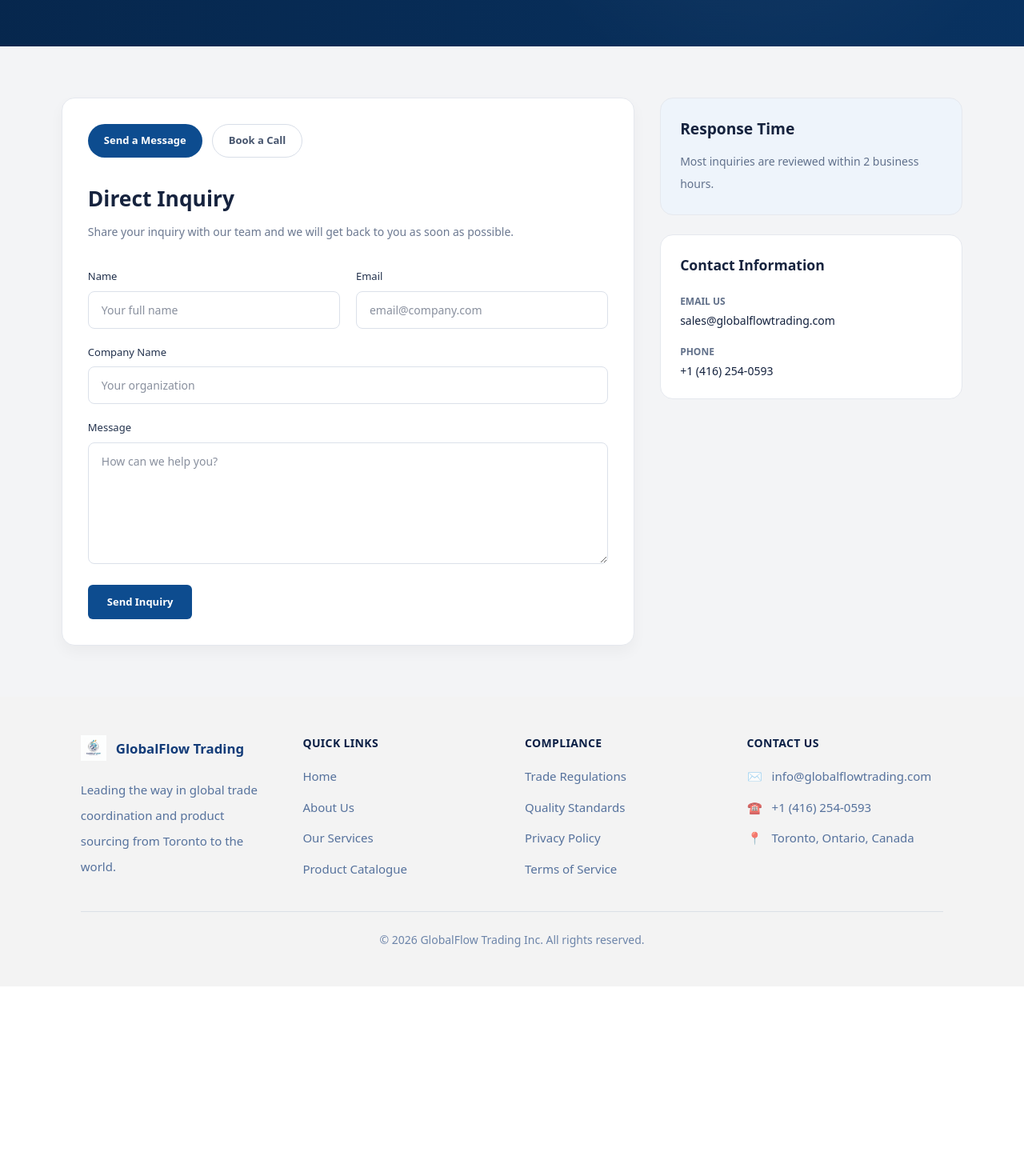
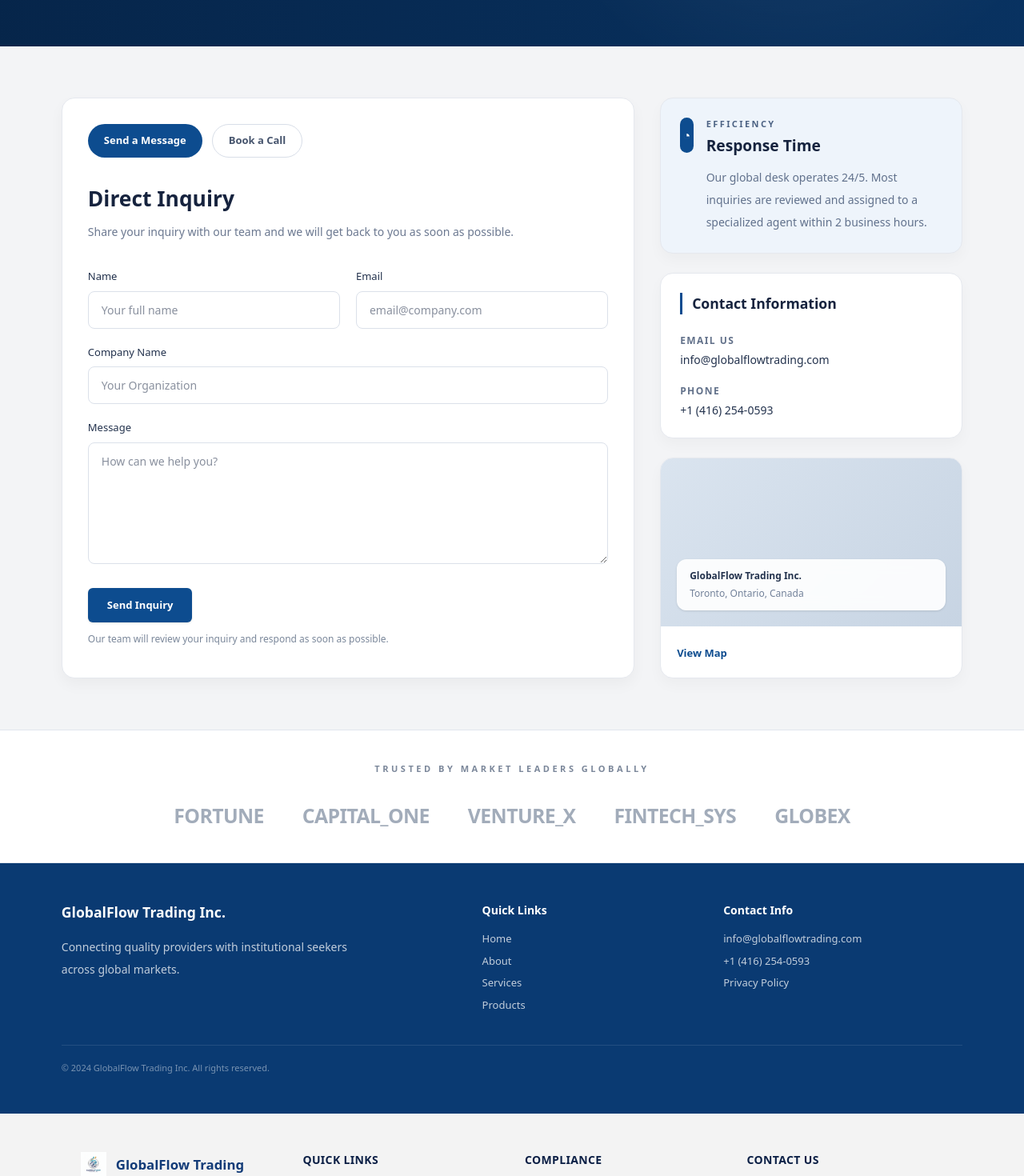
Before and after one commit to Andy-School-Code/GlobalFlow-Website, a Next.js app in the folder nextjs-site/: page /contact in a window 1280 px wide. Shown: the part 420-1890 px from the top of the page at 80% size. Before the commit the page ends 1653 px from the top, so only its background shows below. Built offline with nearby package versions, Linux system fonts and the light colour scheme.

Commit message:
Refine contact page layout and information sections

```diff
--- a/nextjs-site/app/contact/page.tsx
+++ b/nextjs-site/app/contact/page.tsx
@@ -18,9 +18,10 @@ export default function ContactPage() {
     <main className="bg-[#f3f4f6] pt-20 text-[#13213d]">
       {/* DESKTOP / TABLET */}
       <div className="hidden md:block">
+        {/* Hero */}
         <section className="relative overflow-hidden bg-[#0d4c8f]">
-          <div className="absolute inset-0 bg-[linear-gradient(90deg,rgba(5,31,63,0.82),rgba(5,31,63,0.58))]" />
-          <div className="absolute inset-0 bg-[radial-gradient(circle_at_75%_30%,rgba(255,255,255,0.06),transparent_35%)]" />
+          <div className="absolute inset-0 bg-[linear-gradient(90deg,rgba(5,31,63,0.86),rgba(5,31,63,0.58))]" />
+          <div className="absolute inset-0 bg-[radial-gradient(circle_at_78%_26%,rgba(255,255,255,0.08),transparent_34%)]" />
 
           <div className="relative mx-auto w-[88%] py-16 lg:py-20">
             <div className="max-w-2xl">
@@ -37,11 +38,11 @@ export default function ContactPage() {
           </div>
         </section>
 
+        {/* Main content */}
         <section className="mx-auto w-[88%] py-14 lg:py-16">
           <div className="grid gap-8 lg:grid-cols-[1.8fr_0.95fr]">
             {/* Left form area */}
             <div className="rounded-2xl border border-[#e5e8ee] bg-white p-8 shadow-[0_8px_18px_rgba(0,0,0,0.04)]">
-              {/* Toggle buttons */}
               <div className="flex flex-wrap gap-3">
                 <button
                   type="button"
@@ -90,8 +91,10 @@ export default function ContactPage() {
                     </label>
                     <input
                       type="text"
-                      placeholder="Your full name"
-                      className="w-full rounded-lg border border-[#dbe1ea] px-4 py-3 text-[14px] outline-none focus:border-[#0d4c8f]"
+                      placeholder={
+                        formMode === "message" ? "Your full name" : "John Doe"
+                      }
+                      className="w-full rounded-lg border border-[#dbe1ea] bg-white px-4 py-3 text-[14px] outline-none transition focus:border-[#0d4c8f]"
                     />
                   </div>
 
@@ -102,7 +105,7 @@ export default function ContactPage() {
                     <input
                       type="email"
                       placeholder="email@company.com"
-                      className="w-full rounded-lg border border-[#dbe1ea] px-4 py-3 text-[14px] outline-none focus:border-[#0d4c8f]"
+                      className="w-full rounded-lg border border-[#dbe1ea] bg-white px-4 py-3 text-[14px] outline-none transition focus:border-[#0d4c8f]"
                     />
                   </div>
                 </div>
@@ -113,8 +116,8 @@ export default function ContactPage() {
                   </label>
                   <input
                     type="text"
-                    placeholder="Your organization"
-                    className="w-full rounded-lg border border-[#dbe1ea] px-4 py-3 text-[14px] outline-none focus:border-[#0d4c8f]"
+                    placeholder="Your Organization"
+                    className="w-full rounded-lg border border-[#dbe1ea] bg-white px-4 py-3 text-[14px] outline-none transition focus:border-[#0d4c8f]"
                   />
                 </div>
 
@@ -126,7 +129,7 @@ export default function ContactPage() {
                     <textarea
                       rows={6}
                       placeholder="How can we help you?"
-                      className="w-full rounded-lg border border-[#dbe1ea] px-4 py-3 text-[14px] outline-none focus:border-[#0d4c8f]"
+                      className="w-full rounded-lg border border-[#dbe1ea] bg-white px-4 py-3 text-[14px] outline-none transition focus:border-[#0d4c8f]"
                     />
                   </div>
                 ) : (
@@ -138,7 +141,7 @@ export default function ContactPage() {
                       <textarea
                         rows={4}
                         placeholder="Tell us the purpose of the meeting"
-                        className="w-full rounded-lg border border-[#dbe1ea] px-4 py-3 text-[14px] outline-none focus:border-[#0d4c8f]"
+                        className="w-full rounded-lg border border-[#dbe1ea] bg-white px-4 py-3 text-[14px] outline-none transition focus:border-[#0d4c8f]"
                       />
                     </div>
 
@@ -149,7 +152,7 @@ export default function ContactPage() {
                         </label>
                         <input
                           type="date"
-                          className="w-full rounded-lg border border-[#dbe1ea] px-4 py-3 text-[14px] outline-none focus:border-[#0d4c8f]"
+                          className="w-full rounded-lg border border-[#dbe1ea] bg-white px-4 py-3 text-[14px] outline-none transition focus:border-[#0d4c8f]"
                         />
                       </div>
 
@@ -157,7 +160,7 @@ export default function ContactPage() {
                         <label className="mb-2 block text-[13px] font-medium text-[#23324d]">
                           Preferred Time
                         </label>
-                        <select className="w-full rounded-lg border border-[#dbe1ea] px-4 py-3 text-[14px] outline-none focus:border-[#0d4c8f]">
+                        <select className="w-full rounded-lg border border-[#dbe1ea] bg-white px-4 py-3 text-[14px] outline-none transition focus:border-[#0d4c8f]">
                           <option>9:00 AM</option>
                           <option>11:00 AM</option>
                           <option>1:00 PM</option>
@@ -169,54 +172,150 @@ export default function ContactPage() {
                   </>
                 )}
 
+                <div className="pt-1">
                   <button
                     type="submit"
-                  className="rounded-md bg-[#0d4c8f] px-6 py-3 text-[13px] font-semibold text-white"
+                    className="rounded-md bg-[#0d4c8f] px-6 py-3 text-[13px] font-semibold text-white shadow-sm transition hover:opacity-90"
                   >
+                    {formMode === "message" ? "Send Inquiry" : "Schedule Call"}
+                  </button>
+
+                  <p className="mt-3 text-[12px] text-[#7a879a]">
                     {formMode === "message"
-                    ? "Send Inquiry"
-                    : "Schedule Call"}
-                </button>
+                      ? "Our team will review your inquiry and respond as soon as possible."
+                      : "Our team will review your request and confirm your preferred meeting slot."}
+                  </p>
+                </div>
               </form>
             </div>
 
-            {/* Right side info stays same */}
+            {/* Right side info */}
             <aside className="space-y-6">
-              <div className="rounded-2xl border border-[#e5e8ee] bg-[#eef4fb] p-6">
-                <h3 className="text-[1.2rem] font-semibold text-[#16233e]">
+              <div className="rounded-2xl border border-[#e5e8ee] bg-[#eef4fb] p-6 shadow-[0_8px_18px_rgba(0,0,0,0.03)]">
+                <div className="flex items-start gap-4">
+                  <div className="flex h-11 w-11 items-center justify-center rounded-xl bg-[#0d4c8f] text-white">
+                    ◔
+                  </div>
+
+                  <div>
+                    <p className="text-[11px] font-semibold uppercase tracking-[0.22em] text-[#4d6384]">
+                      Efficiency
+                    </p>
+                    <h3 className="mt-1 text-[1.2rem] font-semibold text-[#16233e]">
                       Response Time
                     </h3>
                     <p className="mt-3 text-[14px] leading-7 text-[#61718c]">
-                  Most inquiries are reviewed within 2 business hours.
+                      Our global desk operates 24/5. Most inquiries are reviewed
+                      and assigned to a specialized agent within 2 business
+                      hours.
                     </p>
                   </div>
+                </div>
+              </div>
 
-              <div className="rounded-2xl border border-[#e5e8ee] bg-white p-6">
-                <h3 className="text-[1.1rem] font-semibold text-[#16233e]">
+              <div className="rounded-2xl border border-[#e5e8ee] bg-white p-6 shadow-[0_8px_18px_rgba(0,0,0,0.03)]">
+                <h3 className="border-l-[3px] border-[#0d4c8f] pl-3 text-[1.1rem] font-semibold text-[#16233e]">
                   Contact Information
                 </h3>
 
                 <div className="mt-6 space-y-5">
                   <div>
-                    <p className="text-[12px] font-semibold uppercase text-[#62718a]">
+                    <p className="text-[12px] font-semibold uppercase tracking-[0.12em] text-[#62718a]">
                       Email Us
                     </p>
-                    <p className="mt-1 text-[14px]">
-                      sales@globalflowtrading.com
+                    <p className="mt-1 text-[14px] text-[#23324d]">
+                      info@globalflowtrading.com
                     </p>
                   </div>
 
                   <div>
-                    <p className="text-[12px] font-semibold uppercase text-[#62718a]">
+                    <p className="text-[12px] font-semibold uppercase tracking-[0.12em] text-[#62718a]">
                       Phone
                     </p>
-                    <p className="mt-1 text-[14px]">
+                    <p className="mt-1 text-[14px] text-[#23324d]">
                       +1 (416) 254-0593
                     </p>
                   </div>
                 </div>
               </div>
+
+              <div className="overflow-hidden rounded-2xl border border-[#e5e8ee] bg-white shadow-[0_8px_18px_rgba(0,0,0,0.03)]">
+                <div className="flex h-[210px] items-end bg-[linear-gradient(135deg,#dae4ef,#c7d4e3)] p-5">
+                  <div className="w-full rounded-xl bg-white/90 px-4 py-3 shadow-sm backdrop-blur">
+                    <p className="text-[12px] font-semibold text-[#23324d]">
+                      GlobalFlow Trading Inc.
+                    </p>
+                    <p className="mt-1 text-[12px] text-[#728199]">
+                      Toronto, Ontario, Canada
+                    </p>
+                  </div>
+                </div>
+
+                <div className="p-5">
+                  <Link
+                    href="#"
+                    className="text-[13px] font-semibold text-[#0d4c8f]"
+                  >
+                    View Map
+                  </Link>
+                </div>
+              </div>
             </aside>
+          </div>
+        </section>
+
+        {/* Trusted strip */}
+        <section className="border-y border-[#e1e6ee] bg-white py-10">
+          <div className="mx-auto w-[88%] text-center">
+            <p className="text-[11px] font-semibold uppercase tracking-[0.32em] text-[#7b879a]">
+              Trusted by market leaders globally
+            </p>
+
+            <div className="mt-8 flex flex-wrap items-center justify-center gap-x-12 gap-y-4 text-[1.55rem] font-semibold tracking-tight text-[#a2acba]">
+              <span>FORTUNE</span>
+              <span>CAPITAL_ONE</span>
+              <span>VENTURE_X</span>
+              <span>FINTECH_SYS</span>
+              <span>GLOBEX</span>
+            </div>
+          </div>
+        </section>
+
+        {/* Footer-like block */}
+        <section className="bg-[#0a3a72] py-12 text-white">
+          <div className="mx-auto grid w-[88%] gap-10 md:grid-cols-[1.3fr_0.7fr_0.8fr]">
+            <div>
+              <h3 className="text-[1.1rem] font-semibold">
+                GlobalFlow Trading Inc.
+              </h3>
+              <p className="mt-4 max-w-sm text-[14px] leading-7 text-white/75">
+                Connecting quality providers with institutional seekers across
+                global markets.
+              </p>
+            </div>
+
+            <div>
+              <h4 className="text-[14px] font-semibold">Quick Links</h4>
+              <div className="mt-4 space-y-2 text-[13px] text-white/75">
+                <p>Home</p>
+                <p>About</p>
+                <p>Services</p>
+                <p>Products</p>
+              </div>
+            </div>
+
+            <div>
+              <h4 className="text-[14px] font-semibold">Contact Info</h4>
+              <div className="mt-4 space-y-2 text-[13px] text-white/75">
+                <p>info@globalflowtrading.com</p>
+                <p>+1 (416) 254-0593</p>
+                <p>Privacy Policy</p>
+              </div>
+            </div>
+          </div>
+
+          <div className="mx-auto mt-10 w-[88%] border-t border-white/10 pt-5 text-[11px] text-white/45">
+            © 2024 GlobalFlow Trading Inc. All rights reserved.
           </div>
         </section>
       </div>
@@ -224,22 +323,35 @@ export default function ContactPage() {
       {/* MOBILE */}
       <div className="md:hidden">
         <section className="mx-auto w-[88%] py-6">
-          <div className="rounded-2xl bg-[#0d4c8f] px-5 py-8 text-white">
-            <h1 className="text-[2rem] font-bold">Get In Touch</h1>
+          {/* Hero */}
+          <div className="relative overflow-hidden rounded-2xl bg-[#0d4c8f]">
+            <div className="absolute inset-0 bg-[linear-gradient(180deg,rgba(7,27,53,0.10),rgba(7,27,53,0.65))]" />
+            <div className="relative px-5 py-8">
+              <p className="inline-block rounded-md bg-white/15 px-2.5 py-1 text-[10px] font-semibold uppercase tracking-[0.15em] text-white">
+                Support
+              </p>
+
+              <h1 className="mt-4 text-[2rem] font-bold leading-tight text-white">
+                Get In Touch
+              </h1>
+
               <p className="mt-3 text-[14px] leading-6 text-white/85">
-              Interested in working with GlobalFlow Trading Inc.?
+                Interested in working with GlobalFlow Trading Inc.? Contact us
+                below.
               </p>
             </div>
+          </div>
 
-          <section className="mt-6 rounded-2xl border border-[#e5e8ee] bg-white p-5">
-            <div className="flex gap-3">
+          {/* Form card */}
+          <section className="mt-6 rounded-2xl border border-[#e5e8ee] bg-white p-5 shadow-[0_6px_14px_rgba(0,0,0,0.03)]">
+            <div className="flex flex-wrap gap-3">
               <button
                 type="button"
                 onClick={() => setFormMode("message")}
                 className={`rounded-full px-4 py-2 text-[12px] font-semibold ${
                   formMode === "message"
                     ? "bg-[#0d4c8f] text-white"
-                    : "border border-[#d8dee8]"
+                    : "border border-[#d8dee8] bg-white text-[#46546d]"
                 }`}
               >
                 Message
@@ -251,7 +363,7 @@ export default function ContactPage() {
                 className={`rounded-full px-4 py-2 text-[12px] font-semibold ${
                   formMode === "call"
                     ? "bg-[#0d4c8f] text-white"
-                    : "border border-[#d8dee8]"
+                    : "border border-[#d8dee8] bg-white text-[#46546d]"
                 }`}
               >
                 Book a Call
@@ -259,43 +371,85 @@ export default function ContactPage() {
             </div>
 
             <form className="mt-6 space-y-4">
+              <div>
+                <label className="mb-2 block text-[13px] font-medium text-[#23324d]">
+                  Name
+                </label>
                 <input
                   type="text"
                   placeholder="John Doe"
-                className="w-full rounded-lg border border-[#dbe1ea] px-4 py-3"
+                  className="w-full rounded-lg border border-[#dbe1ea] bg-white px-4 py-3 text-[14px] outline-none"
                 />
+              </div>
 
+              <div>
+                <label className="mb-2 block text-[13px] font-medium text-[#23324d]">
+                  Email Address
+                </label>
                 <input
                   type="email"
-                placeholder="john@xyz.com"
-                className="w-full rounded-lg border border-[#dbe1ea] px-4 py-3"
+                  placeholder="john@globalflow.com"
+                  className="w-full rounded-lg border border-[#dbe1ea] bg-white px-4 py-3 text-[14px] outline-none"
                 />
+              </div>
+
+              <div>
+                <label className="mb-2 block text-[13px] font-medium text-[#23324d]">
+                  Company Name
+                </label>
+                <input
+                  type="text"
+                  placeholder="Your Company"
+                  className="w-full rounded-lg border border-[#dbe1ea] bg-white px-4 py-3 text-[14px] outline-none"
+                />
+              </div>
 
               {formMode === "message" ? (
+                <div>
+                  <label className="mb-2 block text-[13px] font-medium text-[#23324d]">
+                    Message
+                  </label>
                   <textarea
                     rows={5}
                     placeholder="How can we help you today?"
-                  className="w-full rounded-lg border border-[#dbe1ea] px-4 py-3"
+                    className="w-full rounded-lg border border-[#dbe1ea] bg-white px-4 py-3 text-[14px] outline-none"
                   />
+                </div>
               ) : (
                 <>
+                  <div>
+                    <label className="mb-2 block text-[13px] font-medium text-[#23324d]">
+                      Reason for Booking
+                    </label>
                     <textarea
                       rows={4}
                       placeholder="Reason for booking"
-                    className="w-full rounded-lg border border-[#dbe1ea] px-4 py-3"
+                      className="w-full rounded-lg border border-[#dbe1ea] bg-white px-4 py-3 text-[14px] outline-none"
                     />
+                  </div>
 
+                  <div>
+                    <label className="mb-2 block text-[13px] font-medium text-[#23324d]">
+                      Preferred Date
+                    </label>
                     <input
                       type="date"
-                    className="w-full rounded-lg border border-[#dbe1ea] px-4 py-3"
+                      className="w-full rounded-lg border border-[#dbe1ea] bg-white px-4 py-3 text-[14px] outline-none"
                     />
+                  </div>
 
-                  <select className="w-full rounded-lg border border-[#dbe1ea] px-4 py-3">
+                  <div>
+                    <label className="mb-2 block text-[13px] font-medium text-[#23324d]">
+                      Preferred Time
+                    </label>
+                    <select className="w-full rounded-lg border border-[#dbe1ea] bg-white px-4 py-3 text-[14px] outline-none">
                       <option>9:00 AM</option>
                       <option>11:00 AM</option>
                       <option>1:00 PM</option>
                       <option>3:00 PM</option>
+                      <option>5:00 PM</option>
                     </select>
+                  </div>
                 </>
               )}
 
@@ -303,11 +457,49 @@ export default function ContactPage() {
                 type="submit"
                 className="w-full rounded-lg bg-[#0d4c8f] px-5 py-3 text-[13px] font-semibold text-white"
               >
+                {formMode === "message" ? "Send Message" : "Schedule Call"}
+              </button>
+
+              <p className="text-center text-[11px] text-[#7a879a]">
                 {formMode === "message"
-                  ? "Send Message"
-                  : "Schedule Call"}
-              </button>
+                  ? "Our team will respond as soon as possible."
+                  : "We will confirm your preferred call schedule shortly."}
+              </p>
             </form>
+          </section>
+
+          {/* Contact info */}
+          <section className="mt-6 space-y-4">
+            <div className="overflow-hidden rounded-2xl border border-[#e5e8ee] bg-white shadow-[0_6px_14px_rgba(0,0,0,0.03)]">
+              <div className="flex h-[120px] items-end bg-[linear-gradient(135deg,#dfe6ee,#cfd8e3)] p-4">
+                <div className="w-full rounded-xl bg-white/92 px-4 py-3 shadow-sm">
+                  <p className="text-[12px] font-semibold text-[#23324d]">
+                    Toronto Office
+                  </p>
+                  <p className="mt-1 text-[12px] text-[#728199]">
+                    Ontario, Canada
+                  </p>
+                </div>
+              </div>
+            </div>
+
+            <div className="rounded-2xl border border-[#e5e8ee] bg-white p-4 shadow-[0_6px_14px_rgba(0,0,0,0.03)]">
+              <p className="text-[11px] font-semibold uppercase tracking-[0.12em] text-[#62718a]">
+                Email Us
+              </p>
+              <p className="mt-1 text-[14px] text-[#23324d]">
+                info@globalflowtrading.com
+              </p>
+            </div>
+
+            <div className="rounded-2xl border border-[#e5e8ee] bg-white p-4 shadow-[0_6px_14px_rgba(0,0,0,0.03)]">
+              <p className="text-[11px] font-semibold uppercase tracking-[0.12em] text-[#62718a]">
+                Call Us
+              </p>
+              <p className="mt-1 text-[14px] text-[#23324d]">
+                +1 (416) 254-0593
+              </p>
+            </div>
           </section>
         </section>
       </div>
```
Lines whose indentation alone changed are shown as unchanged.
